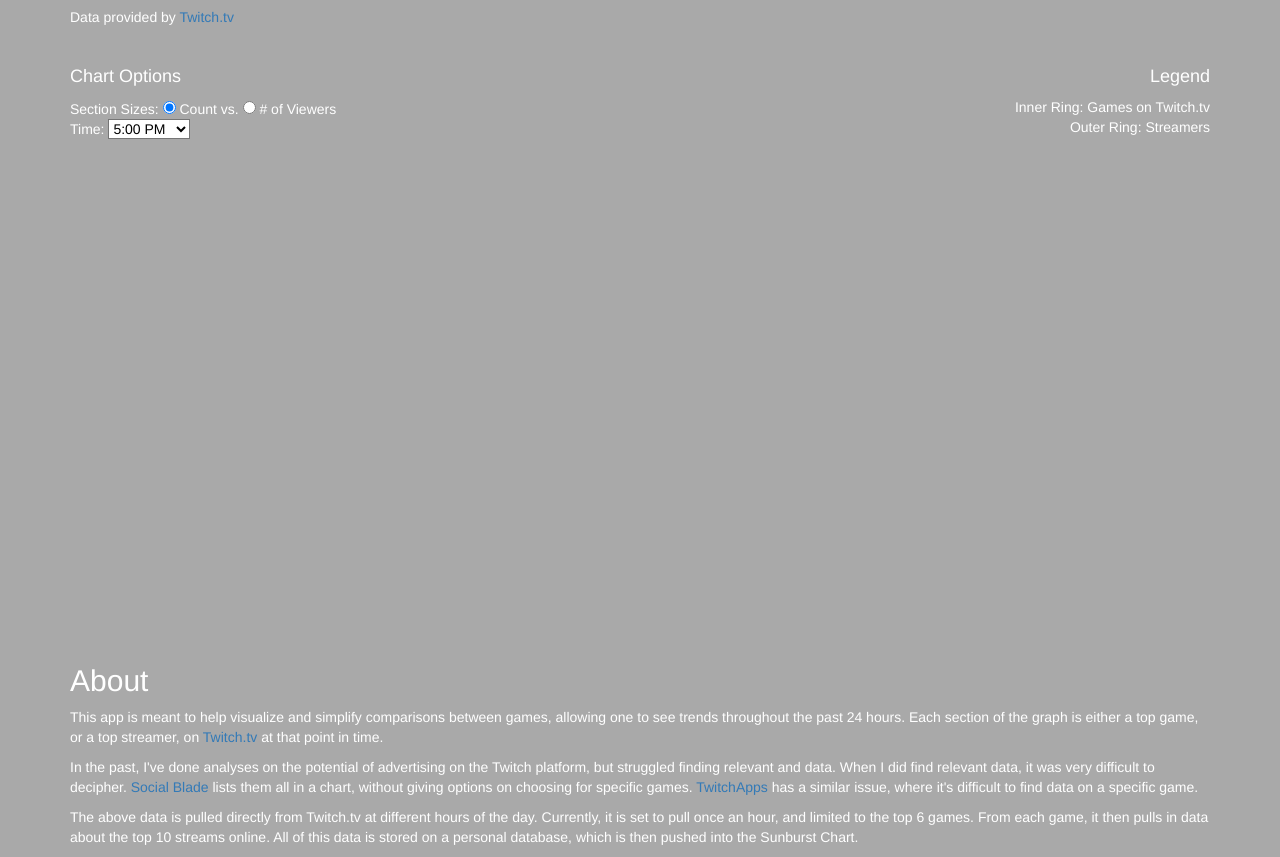
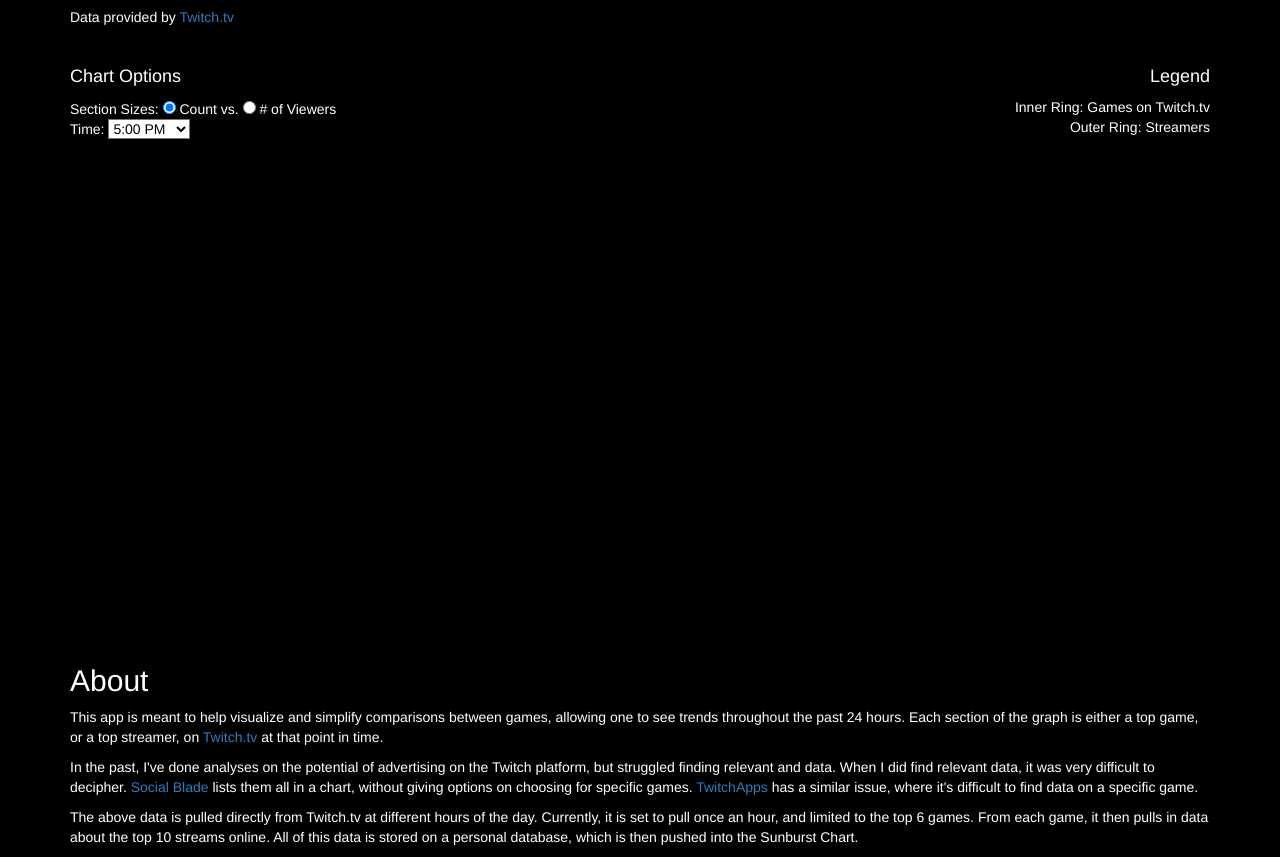
Before and after one commit to jdlam/TwitchFlare, a website: page client/index.html in a window 1280 px wide. Shown: the part 88-945 px from the top of the page. Drawn offline with nearby package versions, Linux system fonts and the light colour scheme; no server answers.

Commit message:
changes background color

```diff
--- a/client/css/styles.css
+++ b/client/css/styles.css
@@ -1,6 +1,6 @@
 body {
   /*position: relative;*/
-  background-color: #A9A9A9;
+  background-color: black;
   color: white;
   box-sizing: border-box;
 }
```
